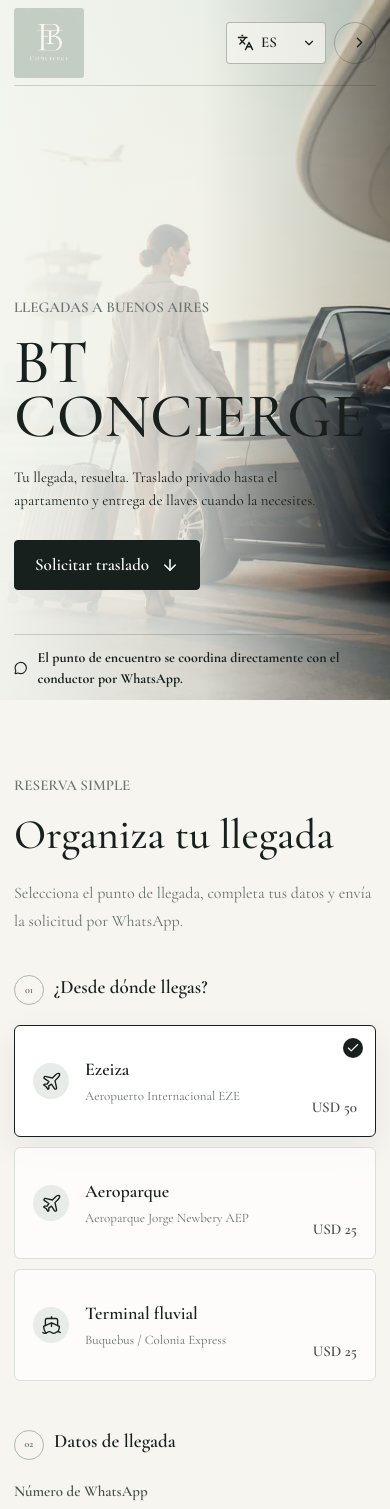
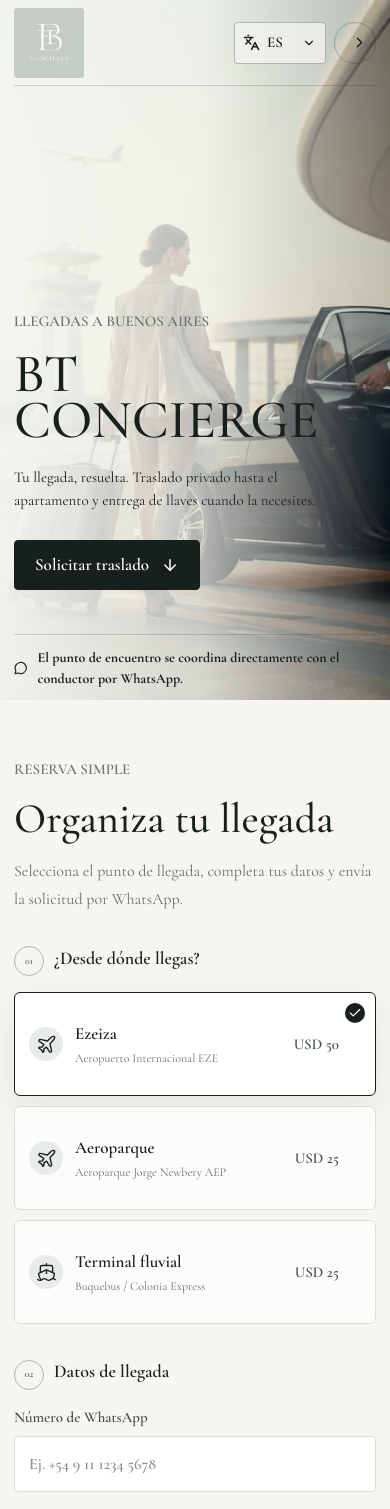
Before and after one commit to iansimeone11/concierge, a Next.js app: page / in a window 390 px wide. Shown: the top 1509 px of the page. Built offline with nearby package versions, Linux system fonts and the light colour scheme.

Commit message:
Improve mobile booking experience

```diff
--- a/app/globals.css
+++ b/app/globals.css
@@ -22,7 +22,7 @@
 
 * { box-sizing: border-box; letter-spacing: 0; }
 html { scroll-behavior: smooth; }
-body { margin: 0; background: var(--paper); color: var(--ink); font-family: var(--font-display), "Yu Mincho", "Hiragino Mincho ProN", "Noto Serif JP", Georgia, serif; font-size: 18px; letter-spacing: 0; }
+body { margin: 0; overflow-x: hidden; background: var(--paper); color: var(--ink); font-family: var(--font-display), "Yu Mincho", "Hiragino Mincho ProN", "Noto Serif JP", Georgia, serif; font-size: 18px; letter-spacing: 0; }
 button, input, select { font: inherit; }
 button, a { -webkit-tap-highlight-color: transparent; }
 a { color: inherit; text-decoration: none; }
@@ -114,7 +114,18 @@ legend span { display: inline-grid; place-items: center; width: 30px; height: 30
 .summary-total strong { font-family: inherit; font-size: 36px; font-weight: 500; }
 .whatsapp-button { width: 100%; min-height: 52px; display: flex; align-items: center; justify-content: center; gap: 10px; padding: 0 18px; border: 0; border-radius: 4px; background: var(--sage-soft); color: var(--ink); cursor: pointer; font-size: 17px; font-weight: 600; }
 .whatsapp-button:hover { background: white; }
+.whatsapp-button:disabled { opacity: .62; cursor: wait; }
+.payment-error { margin: 12px 0 0; color: #ffd2cc; font-size: 14px; text-align: center; }
 .summary-note { margin: 12px 0 0; color: #96a39c; font-size: 12px; text-align: center; }
+
+.payment-result { min-height: 100svh; display: grid; place-items: center; padding: 32px 20px; background: var(--paper); }
+.payment-panel { width: min(620px, 100%); display: flex; flex-direction: column; align-items: center; text-align: center; }
+.payment-panel > img { margin-bottom: 34px; border-radius: 3px; }
+.payment-panel .eyebrow { margin-bottom: 14px; }
+.payment-panel h1 { max-width: 600px; font-size: clamp(46px, 7vw, 78px); line-height: .94; }
+.payment-panel > p:not(.eyebrow) { max-width: 520px; margin: 24px 0 32px; color: var(--muted); line-height: 1.65; }
+.payment-check { width: 58px; height: 58px; display: grid; place-items: center; margin-bottom: 24px; color: white; background: var(--ink); border-radius: 50%; }
+.whatsapp-success { background: #1f6b4f; border-color: #1f6b4f; }
 
 .service-story { min-height: 680px; display: grid; grid-template-columns: 1fr 1fr; background: var(--white); }
 .story-image { position: relative; min-height: 560px; }
@@ -158,6 +169,7 @@ footer { background: #111916; color: white; }
 }
 
 @media (max-width: 700px) {
+  html { scroll-padding-top: 18px; }
   .shell { width: min(100% - 28px, 1180px); }
   .site-header { min-height: 86px; }
   .brand { width: 70px; height: 70px; }
@@ -166,25 +178,43 @@ footer { background: #111916; color: white; }
   .language-picker { height: 42px; padding-left: 10px; }
   .language-picker select { width: 54px; font-size: 15px; }
   .header-action { width: 42px; height: 42px; justify-content: center; border: 1px solid rgba(23,32,29,.25); border-radius: 50%; font-size: 0; }
-  .hero { min-height: 700px; }
+  .hero { min-height: min(700px, 92svh); }
   .hero-image { object-position: 69% center; }
   .hero-shade { background: linear-gradient(90deg, rgba(244,246,240,.94) 0%, rgba(244,246,240,.7) 52%, rgba(16,24,22,.18) 100%); }
   .hero-content { justify-content: flex-end; padding: 60px 0 44px; }
-  h1 { font-size: clamp(48px, 16vw, 72px); max-width: 360px; }
+  h1 { max-width: 360px; font-size: 62px; }
   .hero-copy { max-width: 330px; margin: 22px 0 28px; font-size: 15px; line-height: 1.55; }
   .hero-note { min-height: 66px; font-size: 14px; line-height: 1.5; }
-  .booking-section { padding: 74px 0 82px; }
-  .booking-heading { grid-template-columns: 1fr; gap: 24px; margin-bottom: 38px; }
+  .booking-section { padding: 58px 0 max(76px, env(safe-area-inset-bottom)); }
+  .booking-heading { grid-template-columns: 1fr; gap: 18px; margin-bottom: 32px; }
+  .booking-heading h2, .story-copy h2, .rates-layout h2, .ferry-content h2 { font-size: 46px; }
   .booking-heading > p { font-size: 16px; }
+  .booking-layout { gap: 34px; }
+  .booking-main { gap: 34px; }
+  legend { margin-bottom: 16px; font-size: 18px; }
   .transfer-options { grid-template-columns: 1fr; }
-  .transfer-option { min-height: 112px; display: grid; grid-template-columns: 40px 1fr auto; align-items: center; column-gap: 12px; }
+  .transfer-option { min-height: 104px; display: grid; grid-template-columns: 40px minmax(0, 1fr) auto; align-items: center; column-gap: 12px; padding: 14px; }
   .option-icon { margin: 0; }
-  .option-price { margin: 0; padding: 0; align-self: end; }
-  .option-check { top: 12px; right: 12px; }
-  .form-grid { grid-template-columns: 1fr; }
+  .option-content { min-width: 0; padding-right: 0; }
+  .option-content strong { font-size: 17px; }
+  .option-price { min-width: 58px; margin: 0; padding: 0 22px 0 4px; align-self: center; text-align: right; }
+  .option-check { top: 10px; right: 10px; }
+  .form-grid { grid-template-columns: 1fr; gap: 16px; }
   .form-grid .full-width { grid-column: auto; }
+  .form-grid input, .form-grid select { height: 56px; padding-inline: 14px; font-size: 16px; }
   .quantities { grid-template-columns: 1fr; }
-  .booking-summary { padding: 24px; }
+  .quantity-control { min-height: 72px; }
+  .stepper { grid-template-columns: 44px 44px 44px; }
+  .stepper button { width: 44px; height: 44px; }
+  .stepper output { height: 44px; }
+  .booking-summary { padding: 24px 20px calc(20px + env(safe-area-inset-bottom)); }
+  .summary-kicker { margin-bottom: 16px; }
+  .summary-route { padding-bottom: 18px; font-size: 22px; }
+  .summary-details { padding: 17px 0; }
+  .key-toggle { padding: 18px 0; }
+  .summary-total { padding: 20px 0; }
+  .summary-total strong { font-size: 34px; }
+  .whatsapp-button { min-height: 58px; }
   .story-image { min-height: 390px; }
   .story-copy { padding: 68px 28px 76px; }
   .rate-row { grid-template-columns: 1fr 72px; padding: 18px 0; }
@@ -198,6 +228,21 @@ footer { background: #111916; color: white; }
   .footer-inner p { grid-column: 1 / -1; grid-row: 2; margin: 0; }
 }
 
+@media (max-width: 390px) {
+  h1 { font-size: 54px; }
+  .language-picker { padding-inline: 8px; }
+  .language-picker select { width: 50px; }
+  .booking-heading h2, .story-copy h2, .rates-layout h2, .ferry-content h2 { font-size: 42px; }
+  .transfer-option { grid-template-columns: 36px minmax(0, 1fr) auto; column-gap: 10px; }
+  .option-icon { width: 34px; height: 34px; }
+  .option-content small { font-size: 12px; }
+  .quantity-control { padding-inline: 10px; }
+  .quantity-label { gap: 7px; font-size: 15px; }
+  .stepper { grid-template-columns: 42px 42px 42px; }
+  .stepper button { width: 42px; height: 42px; }
+  .stepper output { height: 42px; }
+}
+
 @media (prefers-reduced-motion: reduce) {
   html { scroll-behavior: auto; }
   *, *::before, *::after { transition-duration: .01ms !important; }
```
